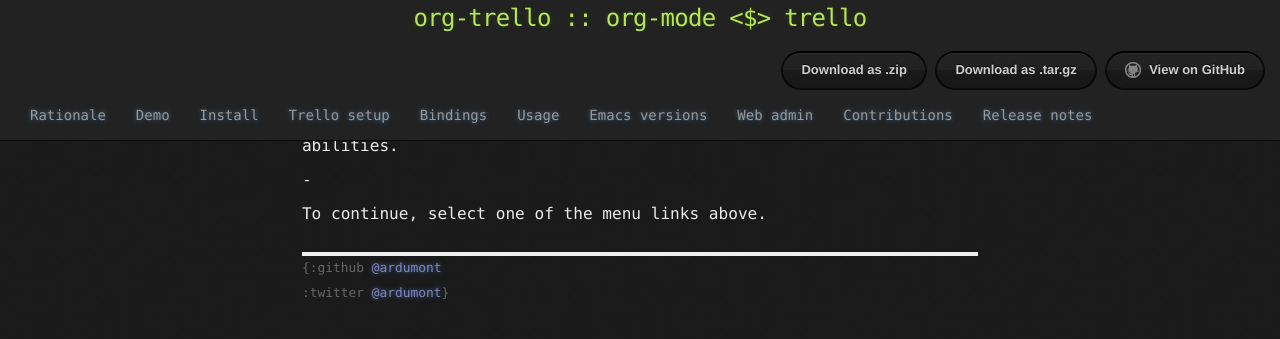
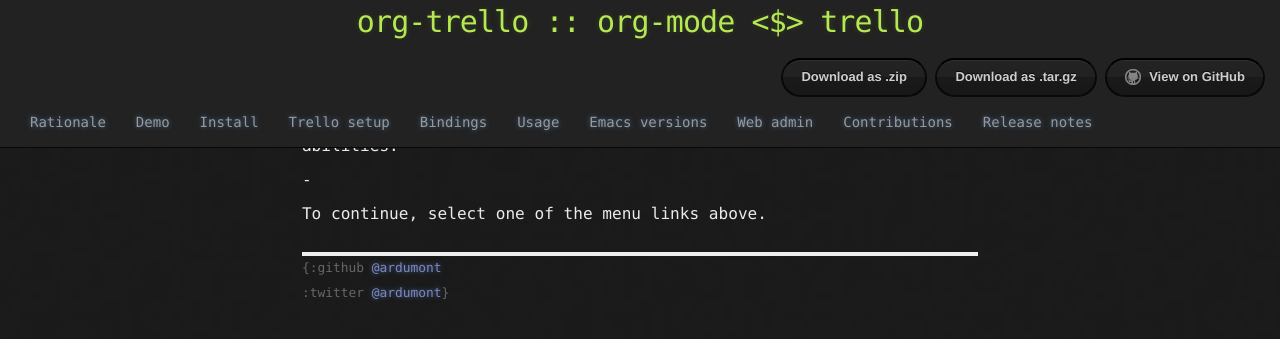
Before and after one commit to org-trello/org-trello.github.io, a Jekyll site: the page built from index.md, in a window 1280 px wide and 900 px high. Shown: the top 339 px of the window. Built offline with Jekyll 4.4.1, drawn with Linux system fonts in a browser that asks for light colours; nearby versions of some CDN libraries; Markdown is read by kramdown in place of the engine named in the settings.

Commit message:
Increase title size to be at least the same size as the section title

```diff
--- a/_layouts/default.html
+++ b/_layouts/default.html
@@ -21,7 +21,7 @@
   <body>
     <nav class="navbar navbar-inverse navbar-fixed-top" role="navigation" style="padding-top: 5px">
       <div class="container-fluid">
-        <h3>{{ site.name }} :: org-mode <$> trello</h3>
+        <h2>{{ site.name }} :: org-mode <$> trello</h2>
 
         <div class="collapse navbar-collapse">
           <ul class="nav navbar-nav navbar-right">
```
